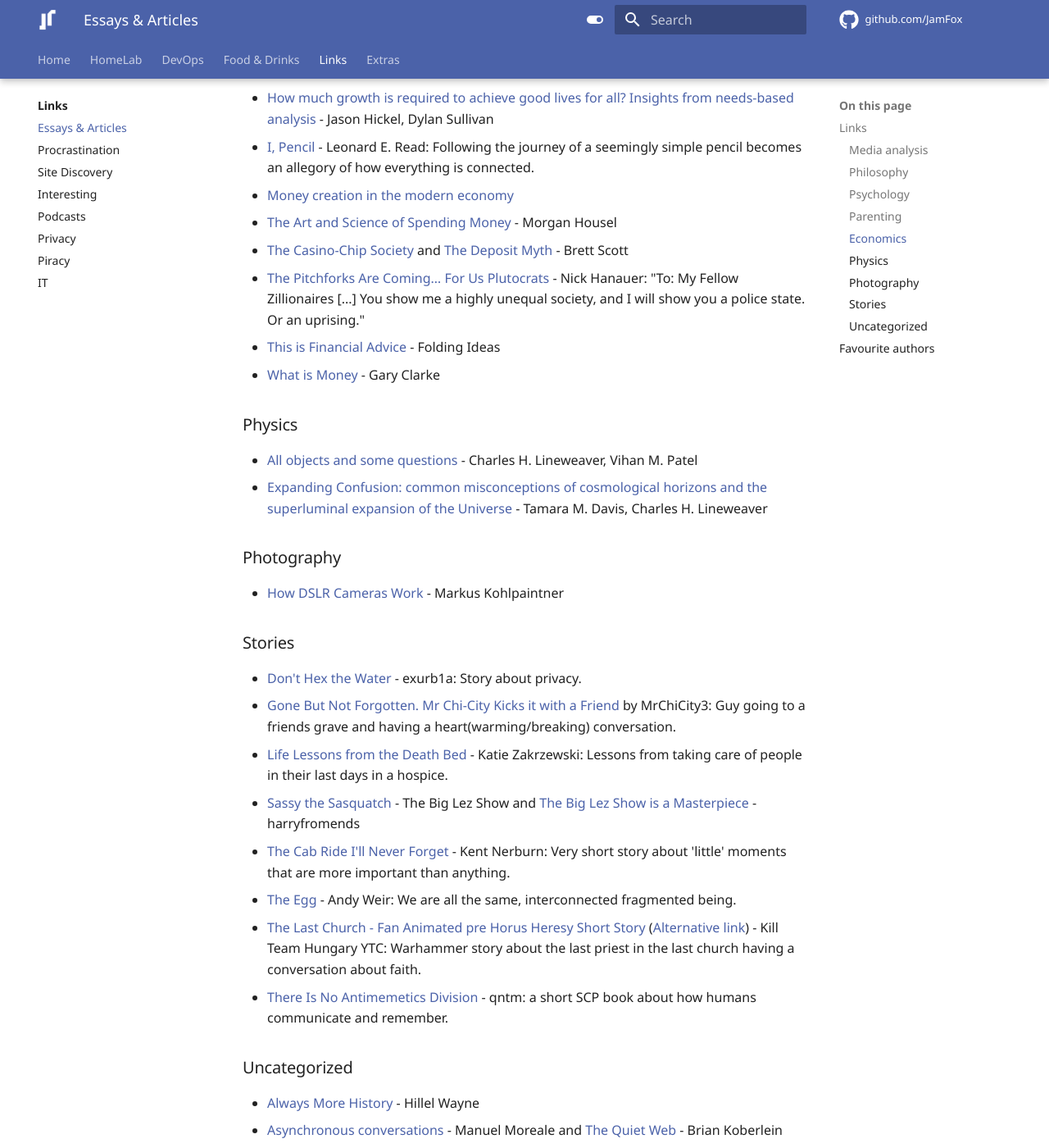
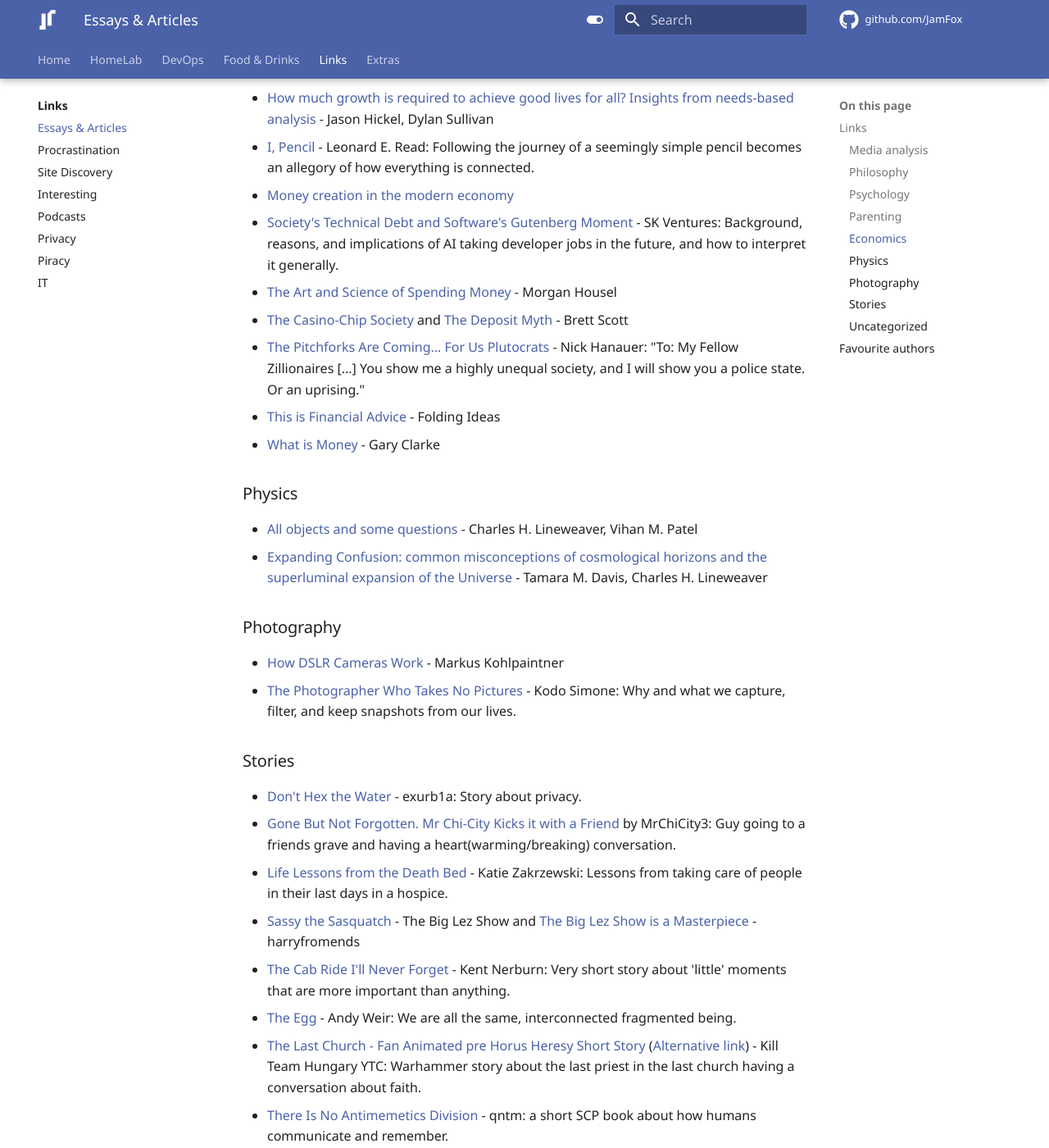
Before and after one commit to JamFox/docs.jamfox.dev, an MkDocs documentation site: the page built from docs/content/links/essays.md, in a window 1280 px wide and 1400 px high, scrolled down 2668 px. Shown: the whole window at 82% size. Built offline with MkDocs 1.6.1 and Material for MkDocs 9.7.7, drawn with Linux system fonts in a browser that asks for light colours; comment, search, counter and statistics services are not loaded.

Commit message:
add links

```diff
--- a/docs/content/links/essays.md
+++ b/docs/content/links/essays.md
@@ -78,6 +78,7 @@ title: "Essays & Articles"
 - [How much growth is required to achieve good lives for all? Insights from needs-based analysis](https://www.sciencedirect.com/science/article/pii/S2452292924000493) - Jason Hickel, Dylan Sullivan
 - [I, Pencil](https://en.wikisource.org/wiki/I,_Pencil) - Leonard E. Read: Following the journey of a seemingly simple pencil becomes an allegory of how everything is connected.
 - [Money creation in the modern economy](https://github.com/JamFox/docs.jamfox.dev/raw/master/docs/content/links/attachments/money-creation-in-the-modern-economy.pdf)
+- [Society's Technical Debt and Software's Gutenberg Moment](https://skventures.substack.com/p/societys-technical-debt-and-softwares) - SK Ventures: Background, reasons, and implications of AI taking developer jobs in the future, and how to interpret it generally.
 - [The Art and Science of Spending Money](https://collabfund.com/blog/the-art-and-science-of-spending-money/) - Morgan Housel
 - [The Casino-Chip Society](https://www.asomo.co/p/casino-chip-cashless-society) and [The Deposit Myth](https://www.asomo.co/p/the-deposit-myth) - Brett Scott
 - [The Pitchforks Are Coming… For Us Plutocrats](https://www.politico.com/magazine/story/2014/06/the-pitchforks-are-coming-for-us-plutocrats-108014/) - Nick Hanauer: "To: My Fellow Zillionaires [...] You show me a highly unequal society, and I will show you a police state. Or an uprising."
@@ -92,6 +93,7 @@ title: "Essays & Articles"
 ### Photography
 
 - [How DSLR Cameras Work](https://exclusivearchitecture.com/03-technical-articles-DSLR-00-table-of-contents.html) - Markus Kohlpaintner
+- [The Photographer Who Takes No Pictures](https://simone.org/intent/) - Kodo Simone: Why and what we capture, filter, and keep snapshots from our lives.
 
 ### Stories
 
```
